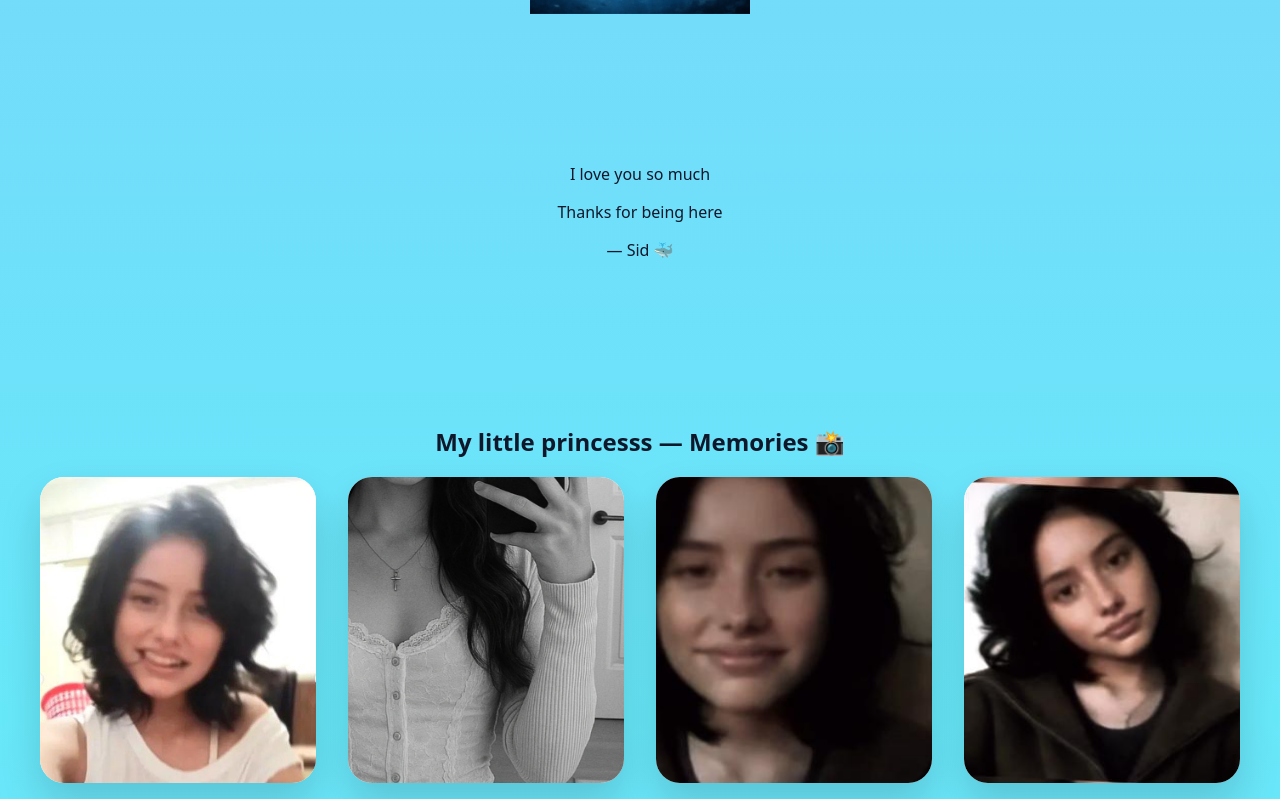
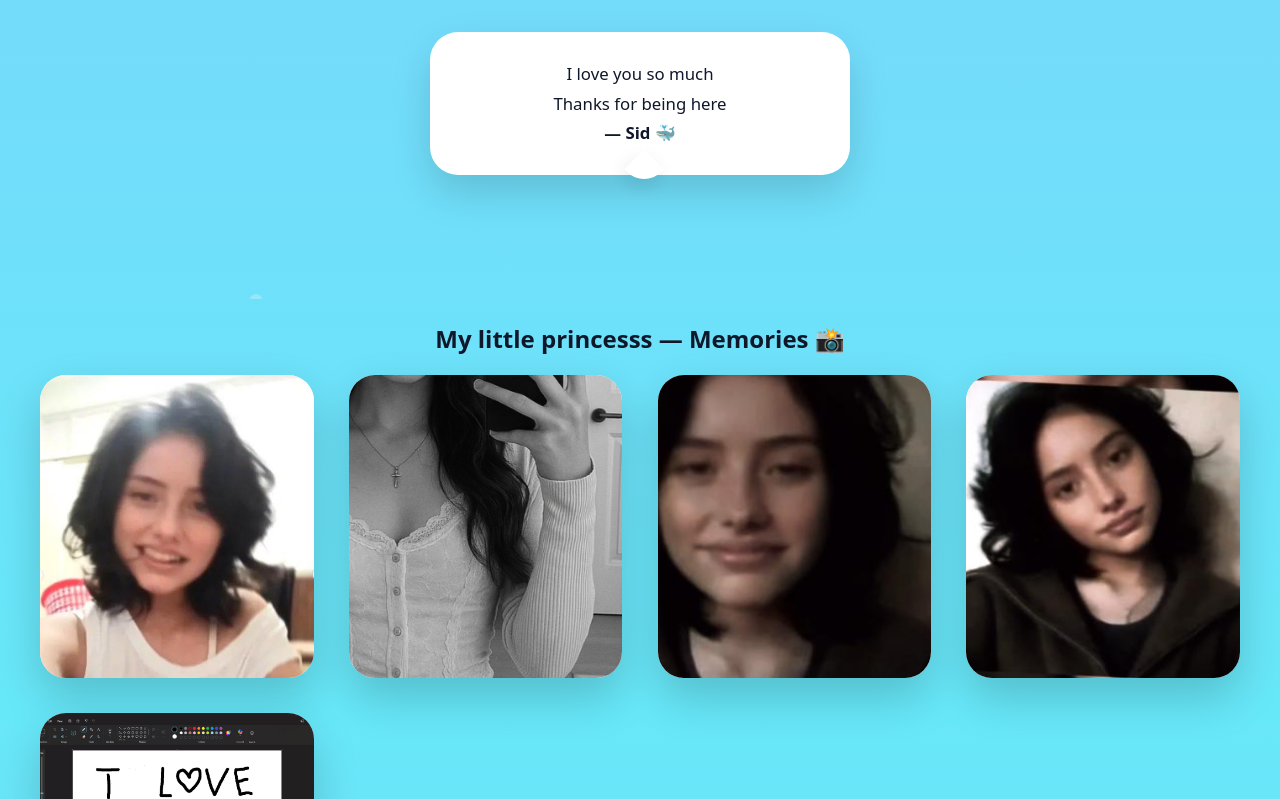
Before and after one commit to iloveappleswarm-hue/rey-ocean, a React (Vite) app: page / in a window 1280 px wide. Shown: the part 501-1300 px from the top of the page. Built offline with nearby package versions, Linux system fonts and the light colour scheme.

Commit message:
Update index.css

```diff
--- a/src/index.css
+++ b/src/index.css
@@ -4,9 +4,34 @@
 
 body {
   margin: 0;
-  font-family: system-ui, -apple-system, BlinkMacSystemFont, sans-serif;
+  font-family: "Nunito", system-ui, sans-serif;
   background: linear-gradient(to bottom, #7dd3fc, #67e8f9, #93c5fd);
   color: #0f172a;
+  overflow-x: hidden;
+}
+
+/* 🌊 Floating bubble background */
+body::before,
+body::after {
+  content: "";
+  position: fixed;
+  inset: 0;
+  background-image:
+    radial-gradient(circle at 20% 30%, rgba(255,255,255,0.25) 0 6px, transparent 7px),
+    radial-gradient(circle at 70% 60%, rgba(255,255,255,0.2) 0 8px, transparent 9px),
+    radial-gradient(circle at 40% 80%, rgba(255,255,255,0.15) 0 10px, transparent 11px);
+  animation: bubbles 30s linear infinite;
+  pointer-events: none;
+}
+
+body::after {
+  animation-duration: 45s;
+  opacity: 0.6;
+}
+
+@keyframes bubbles {
+  from { background-position: 0 0; }
+  to { background-position: 0 -1200px; }
 }
 
 section {
@@ -14,8 +39,15 @@ section {
   text-align: center;
 }
 
+/* 🐳 HERO */
 .hero h1 {
   font-size: 3rem;
+  margin-bottom: 0.5rem;
+}
+
+.hero p {
+  font-size: 1.1rem;
+  opacity: 0.9;
 }
 
 .whale {
@@ -30,21 +62,57 @@ section {
   100% { transform: translateY(0); }
 }
 
+/* 💬 MESSAGE BUBBLE */
+.message {
+  max-width: 420px;
+  margin: -2rem auto 4rem;
+  background: white;
+  padding: 1.5rem 1.8rem;
+  border-radius: 28px;
+  position: relative;
+  box-shadow: 0 18px 40px rgba(0,0,0,0.15);
+}
+
+.message::after {
+  content: "";
+  position: absolute;
+  bottom: -18px;
+  left: 50%;
+  transform: translateX(-50%);
+  width: 28px;
+  height: 28px;
+  background: white;
+  border-radius: 0 0 24px 0;
+  box-shadow: 4px 8px 20px rgba(0,0,0,0.1);
+  rotate: 45deg;
+}
+
+.message p {
+  margin: 0.4rem 0;
+  font-size: 1.05rem;
+}
+
+.sign {
+  margin-top: 0.6rem;
+  font-weight: 600;
+}
+
+/* 📸 CARDS */
 .card-grid {
   display: grid;
   grid-template-columns: repeat(auto-fit, minmax(240px, 1fr));
-  gap: 2rem;
+  gap: 2.2rem;
   max-width: 1200px;
   margin: auto;
 }
 
 .card {
   position: relative;
-  border-radius: 24px;
+  border-radius: 26px;
   overflow: hidden;
   background: white;
-  box-shadow: 0 20px 40px rgba(0,0,0,0.15);
-  transition: transform 0.3s ease;
+  box-shadow: 0 20px 45px rgba(0,0,0,0.18);
+  transition: transform 0.35s ease;
 }
 
 .card:hover {
@@ -57,17 +125,26 @@ section {
   object-fit: cover;
 }
 
+/* 💬 CAPTION POP */
 .caption {
   position: absolute;
   bottom: 0;
   width: 100%;
-  padding: 1rem;
+  padding: 1rem 1.2rem;
   background: linear-gradient(to top, rgba(30,64,175,0.9), transparent);
   color: white;
   transform: translateY(100%);
-  transition: transform 0.3s ease;
+  transition: transform 0.35s ease;
+  font-size: 0.95rem;
 }
 
 .card:hover .caption {
   transform: translateY(0);
 }
+
+/* 🦶 FOOTER */
+footer {
+  text-align: center;
+  padding: 3rem 1rem;
+  opacity: 0.75;
+}
```
